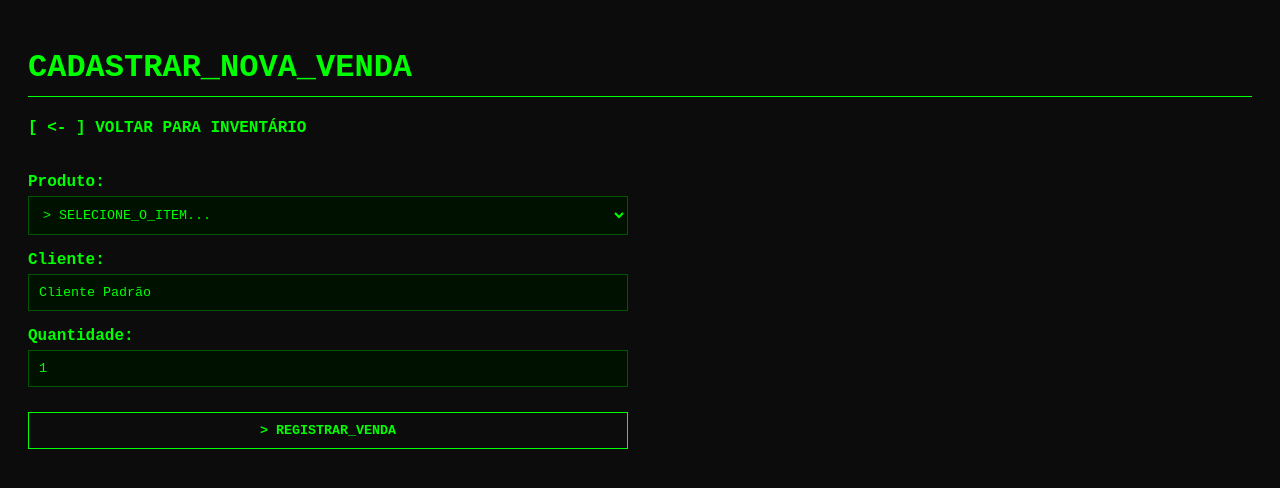
After one commit to GuilhermeParnaibaNunes/wsBackendFabricaDeSoftware26.2, a Django app: page /product/sale/ in a window 1280 px wide. The commit adds this page. Shown: the top 488 px of the page. Run offline with Django 5.2, Linux system fonts and the light colour scheme; the visitor is signed in with stand-in values (Sample User, id 1); data that the repository does not hold is empty.

Commit message:
feat: implement sales engine and dynamic inventory rendering
Add Sale model, transaction logic, overriding form initialization for user-specific queries, and sales interface.

```diff
--- a/Pyventory/urls.py
+++ b/Pyventory/urls.py
@@ -36,5 +36,8 @@ urlpatterns = [
     path('product/detail/<str:sku>/', inventory_views.product_detail, name='product_detail'),
     path('product/update/<str:sku>/', inventory_views.product_update, name='product_update'),
     path('product/delete/<str:sku>/', inventory_views.product_delete, name='product_delete'),
-    path('product/import/', inventory_views.search_api, name='search_api')
+    path('product/import/', inventory_views.search_api, name='search_api'),
+
+    # Sale route
+    path('product/sale/', inventory_views.sell_product, name='sell_product'),
 ]
--- a/inventory/forms.py
+++ b/inventory/forms.py
@@ -1,5 +1,5 @@
 from django import forms
-from .models import Product
+from .models import Product, Sale
 
 class ProductForm(forms.ModelForm):
     class Meta:
@@ -30,3 +30,26 @@ class ProductForm(forms.ModelForm):
             'low_stock_level': 'Estoque mínimo',
             'unitary_price': 'Valor unitário',
         }
+
+class SaleForm(forms.ModelForm):
+    class Meta:
+        model = Sale
+        fields = ['product', 'buyer_name', 'quantity_sold']
+        widgets = {
+            'buyer_name': forms.TextInput(attrs={'placeholder': 'Nome do cliente (opcional)'}),
+            'quantity_sold': forms.NumberInput(attrs={'min': '1', 'value': '1'}),
+        }
+        labels = {
+            'product': 'Produto',
+            'buyer_name': 'Cliente',
+            'quantity_sold': 'Quantidade',
+        }
+
+    def __init__(self, *args, **kwargs):
+        # Captures the user before the form starts
+        user = kwargs.pop('user', None)
+        super().__init__(*args, **kwargs)
+        if user:
+            # Filters the dropdown: only the shopkeeper's products with available stock
+            self.fields['product'].queryset = Product.objects.filter(store=user, amount__gt=0)
+            self.fields['product'].empty_label = "> SELECIONE_O_ITEM..."
--- a/inventory/models.py
+++ b/inventory/models.py
@@ -5,25 +5,25 @@ class Product(models.Model):
     # Foreign key: every product is owned by a store (User)
     store = models.ForeignKey(settings.AUTH_USER_MODEL, on_delete=models.CASCADE, related_name='products')
 
-    #MAIN
+    # Main
     name = models.CharField(max_length=128)
     description = models.TextField(blank=True, default='')
     category = models.CharField(max_length=128, default='')
     brand = models.CharField(max_length=128, blank=True, default='')
 
-    #ID
+    # ID
     sku = models.CharField(max_length=30, unique=True)
     bar_code = models.CharField(
         max_length=14,
         unique=True,
     )
 
-    #STOCK & PRICE
+    # Stock & price
     amount = models.PositiveBigIntegerField(default=0)
     low_stock_level = models.PositiveBigIntegerField(default=5)
     unitary_price = models.DecimalField(max_digits=10, decimal_places=2)
 
-    #AUDITING
+    # Auditing
     created_at = models.DateTimeField(auto_now_add=True)
     updated_at = models.DateTimeField(auto_now=True)
 
@@ -33,3 +33,18 @@ class Product(models.Model):
     @property
     def is_low_stock(self):
         return self.amount <= self.low_stock_level
+
+class Sale(models.Model):
+    # Foreign keys: every sale is relate 1 : 1 product/store (user)
+    store = models.ForeignKey(settings.AUTH_USER_MODEL, on_delete=models.CASCADE, related_name='sales')
+    product = models.ForeignKey(Product, on_delete=models.SET_NULL, null=True, related_name='sales')
+
+    # Sale data
+    buyer_name = models.CharField(max_length=128, blank=True, default="Cliente Padrão")
+    quantity_sold = models.PositiveIntegerField(default=1)
+    total_value = models.DecimalField(max_digits=10, decimal_places=2)
+    sale_date = models.DateTimeField(auto_now_add=True)
+
+    def __str__(self):
+        product_name = self.product.name if self.product else "Produto Excluído"
+        return f"[{self.sale_date.strftime('%d/%m/%Y')}] {self.quantity_sold}x {product_name} - R$ {self.total_value}"
--- a/inventory/templates/inventory/inventory.html
+++ b/inventory/templates/inventory/inventory.html
@@ -26,7 +26,7 @@
         /* BOTÕES */
         .btn { border: 1px solid #00ff00; padding: 8px 15px; display: inline-block; }
 
-        #search-btn { border-color: #00ffff; color: #00ffff; }
+        #search-btn { border: 1px solid #00ff00; padding: 8px 15px; display: inline-block; border-color: #00ffff; color: #00ffff; }
         #search-btn:hover { background-color: #00ffff; color: #0c0c0c; }
     </style>
 </head>
@@ -44,6 +44,7 @@
         <div style="display: flex; gap: 15px; margin-bottom: 20px;">
             <a href="{% url 'register_product' %}" class="btn"> [ + ] CADASTRAR NOVO PRODUTO </a>
             <a href="{% url 'search_api' %}" class="btn" id="search-btn"> [ ⬇ ] IMPORTAR VIA API </a>
+            <a href="{% url 'sell_product' %}" class="btn"> [ $ ] REGISTRAR VENDA </a>
         </div>
     </header>
 
--- /dev/null
+++ b/inventory/templates/inventory/sell_product.html
@@ -0,0 +1,74 @@
+<!DOCTYPE html>
+<html lang="pt-br">
+<head>
+    <meta charset="UTF-8">
+    <title>Pyventory | Cadastrar Venda</title>
+    <style>
+        /* TEMA MATRIX/TERMINAL */
+        body {
+            background-color: #0c0c0c;
+            color: #00ff00;
+            font-family: 'Courier New', Courier, monospace;
+            padding: 20px;
+        }
+        h1 { border-bottom: 1px solid #00ff00; padding-bottom: 10px; }
+        a { color: #00ff00; text-decoration: none; font-weight: bold; display: inline-block; margin-bottom: 20px; }
+        a:hover { background-color: #00ff00; color: #0c0c0c; }
+
+        /* ESTILIZAÇÃO DO FORMULÁRIO E INPUTS */
+        form { max-width: 600px; }
+        p { margin-bottom: 15px; }
+        label { display: block; font-weight: bold; margin-bottom: 5px; }
+
+        input, textarea, select {
+            width: 100%;
+            background-color: #001100; /* Fundo verde bem escuro */
+            color: #00ff00;
+            border: 1px solid #005500;
+            padding: 10px;
+            font-family: 'Courier New', Courier, monospace;
+            box-sizing: border-box; /* Garante que o padding não quebre a largura */
+        }
+
+        /* Efeito quando o usuário clica no campo */
+        input:focus, textarea:focus, select:focus { outline: none; border: 1px solid #00ff00; background-color: #000000; }
+
+        /* BOTÃO DE SUBMIT */
+        .btn {
+            background: none;
+            color: #00ff00;
+            border: 1px solid #00ff00;
+            padding: 10px 20px;
+            font-family: 'Courier New', Courier, monospace;
+            font-weight: bold;
+            cursor: pointer;
+            margin-top: 10px;
+            width: 100%;
+        }
+        .btn:hover { background-color: #00ff00; color: #0c0c0c; }
+
+        /* Mensagens de erro do Django */
+        .errorlist { color: #ff3333; list-style-type: none; padding: 0; margin-top: 5px; font-size: 0.9em; }
+    </style>
+</head>
+<body>
+
+    <header>
+        <h1> CADASTRAR_NOVA_VENDA</h1>
+        <a href="{% url 'inventory' %}"> [ <- ] VOLTAR PARA INVENTÁRIO </a>
+    </header>
+
+    <main>
+        <!-- method="POST" é obrigatório para enviar dados -->
+        <form method="POST">
+            {% csrf_token %}
+
+            <!-- O Django desenha os inputs e o CSS acima cuida das cores -->
+            {{ form.as_p }}
+
+            <button type="submit" class="btn">> REGISTRAR_VENDA</button>
+        </form>
+    </main>
+
+</body>
+</html>
--- a/inventory/views.py
+++ b/inventory/views.py
@@ -1,6 +1,6 @@
 from django.shortcuts import render, redirect, get_object_or_404
 from django.contrib.auth.decorators import login_required
-from .forms import ProductForm
+from .forms import ProductForm, SaleForm
 from .models import Product
 import requests
 
@@ -99,3 +99,36 @@ def search_api(request):
         'query': query,
         'error_message': error_message
     })
+
+@login_required
+def sell_product(request):
+    if request.method == 'POST':
+        # Request.user is passed to filter form list
+        form = SaleForm(request.POST, user=request.user)
+
+        if form.is_valid():
+            sale = form.save(commit=False)
+            product = sale.product
+
+            # Safety lock: prevents selling more than is in stock
+            if sale.quantity_sold > product.amount:
+                form.add_error('quantity_sold', f"> ERRO: Estoque insuficiente. Restam {product.amount} unidades.")
+            else:
+                # Calculates the sale total mathematically
+                sale.total_value = sale.quantity_sold * product.unitary_price
+                sale.store = request.user
+
+                # Manages finances and inventory
+                product.amount -= sale.quantity_sold
+                request.user.balance += sale.total_value
+
+                # Commits the three changes to the database
+                product.save()
+                request.user.save()
+                sale.save()
+
+                return redirect('inventory')
+    else:
+        form = SaleForm(user=request.user)
+
+    return render(request, 'inventory/sell_product.html', {'form': form})
```
Also changed, not shown: inventory/migrations/0003_sale.py (added).
